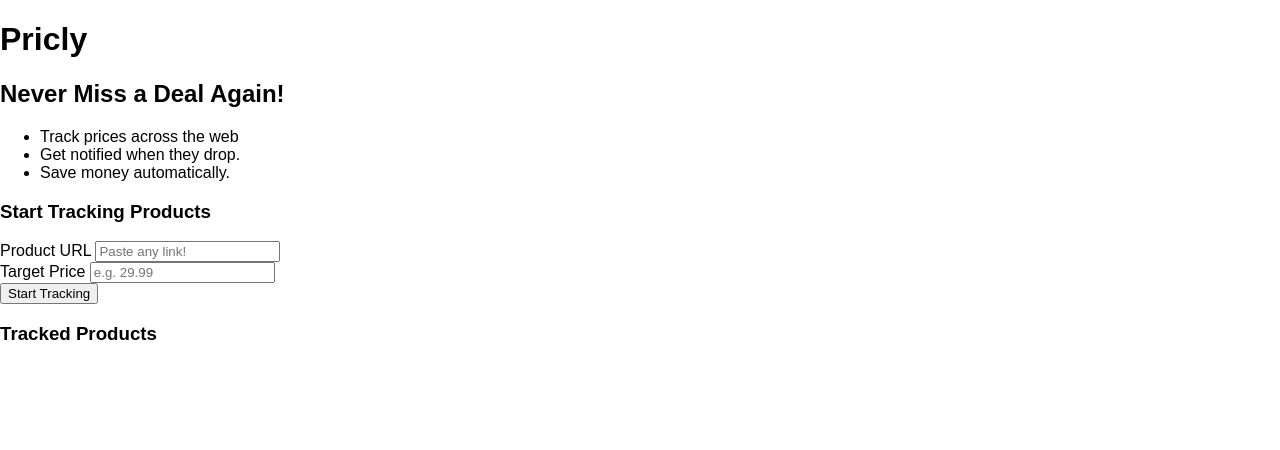
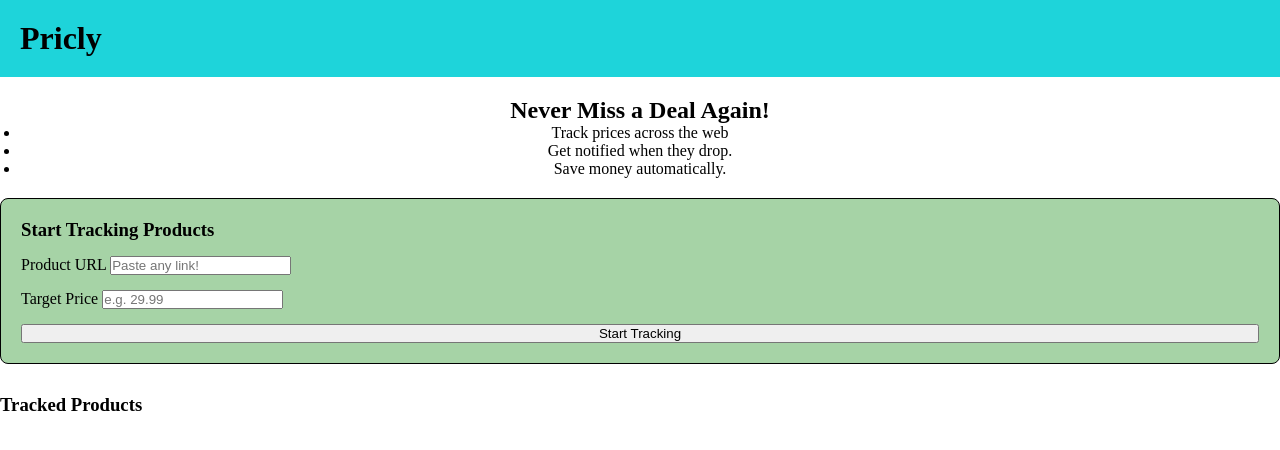
Before and after one commit to Uneeb-Ashfaq/Pricly, a Flask app: page / in a window 1280 px wide. Shown: the top 450 px of the page. Run offline with Flask 3, Linux system fonts and the light colour scheme.

Commit message:
Formating webpage

```diff
--- a/static/css/main.css
+++ b/static/css/main.css
@@ -1,4 +1,44 @@
-body{
+
+
+
+
+/* Reset margins & paddings for all elements */
+* {
     margin: 0;
-    font-family: sans-serif;
+    padding: 0;
+    box-sizing: border-box;
 }
+
+html {
+    scroll-behavior: smooth;
+}
+
+
+
+
+
+.banner {
+    text-align: left;
+    padding: 20px;
+    background-color: rgb(30, 212, 218);
+    }
+
+.hero-section {
+    text-align: center;
+    padding: 20px;
+}
+
+.body-section {
+    background-color: rgb(166, 211, 166);
+    padding: 20px;
+    border-radius: 8px;
+    margin-bottom: 30px;
+    border: 1px solid #000000;
+
+}
+.track-form {
+    display: flex;
+    flex-direction: column;
+    gap: 15px;
+    margin-top: 15px;
+}
--- a/templates/index.html
+++ b/templates/index.html
@@ -4,6 +4,10 @@
 {% endblock %}
 
 {% block body %}
+
+
+
+  <!-- NavBar -->
 
 <header class="banner">
   <h1>Pricly</h1>
@@ -22,7 +26,7 @@
   </section>
 
   <!-- Form area -->
-  <section class="menu">
+  <section class="body-section">
     <h3>Start Tracking Products</h3>
 
     <form class="track-form" method="POST">
@@ -53,6 +57,7 @@
     </form>
   </section>
 
+  <!-- Tracked Products -->
     <div class="tracked-products-section">
     <h3>Tracked Products</h3>
 
```
